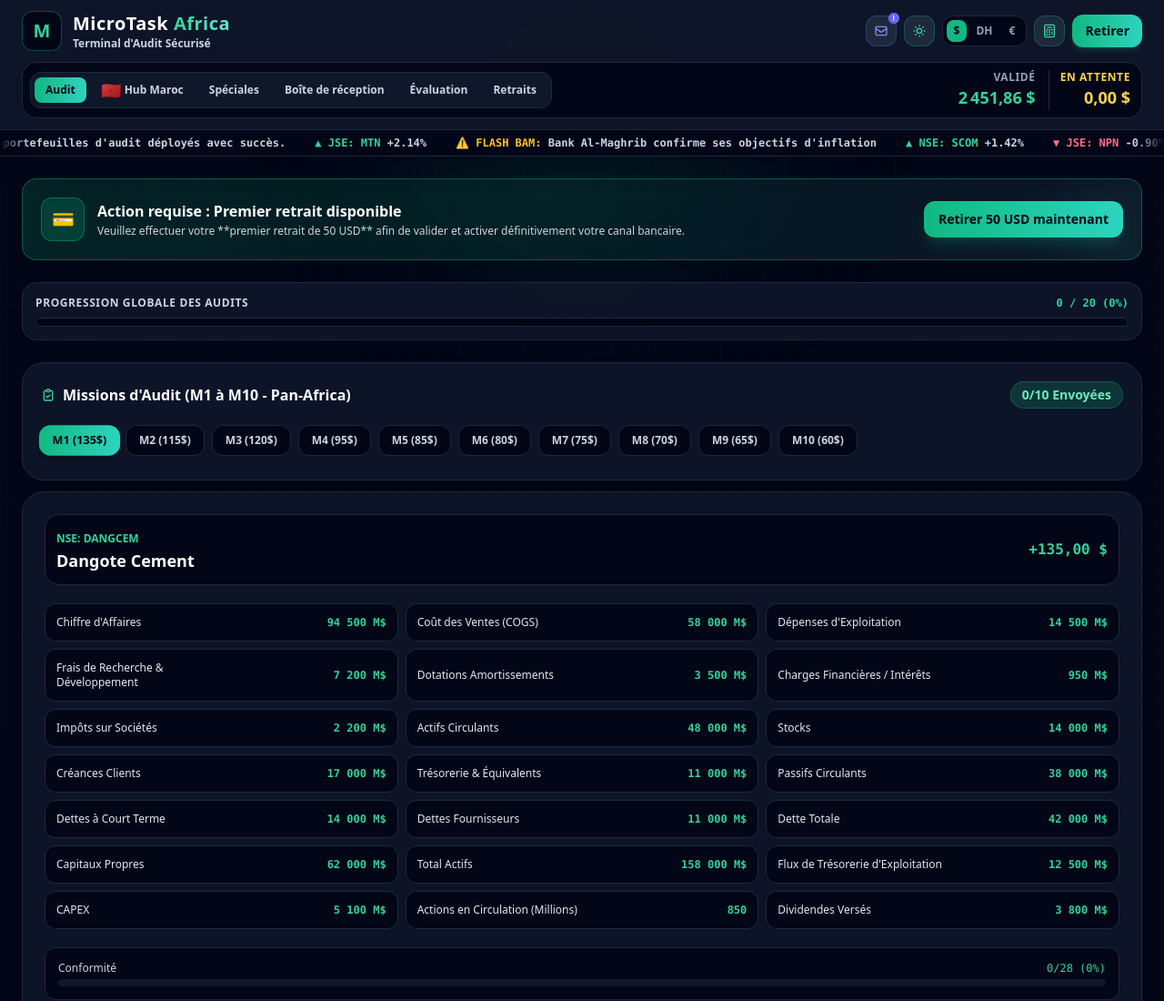
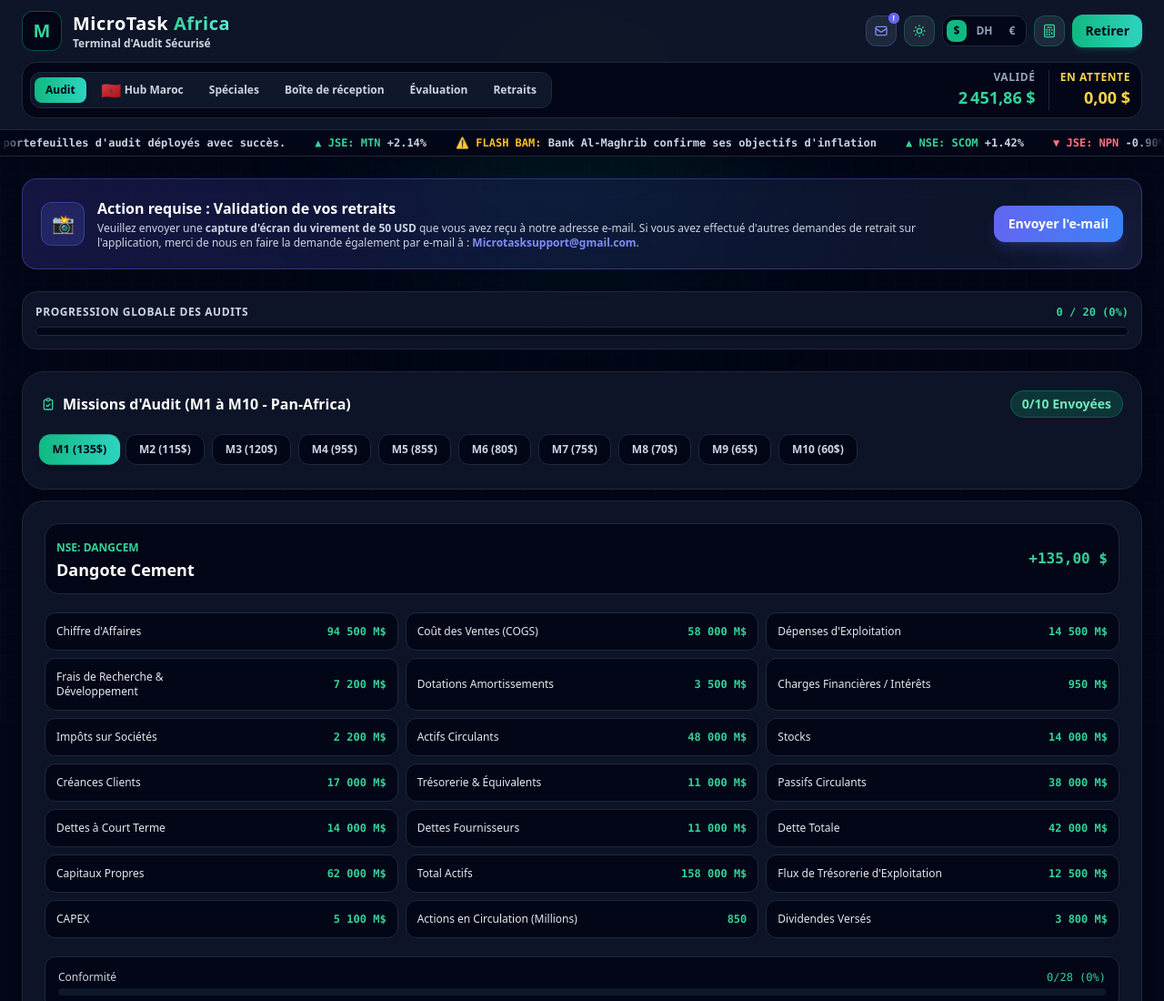
Before and after one commit to memphis-doku1/microtask-accounting, a plain HTML site: page index.html in a window 1280 px wide. Shown: the top 1100 px of the page at 91% size. Drawn offline with nearby package versions, Linux system fonts and the light colour scheme; a web font is replaced by a local one.

Commit message:
Update index.html

```diff
--- a/index.html
+++ b/index.html
@@ -192,21 +192,21 @@
 
   <main class="max-w-7xl mx-auto px-3 sm:px-6 mt-4 sm:mt-6 flex-1 w-full relative z-10 space-y-6">
 
-    <!-- BANNIÈRE DE DEMANDE DE PREMIER RETRAIT -->
-    <div class="bg-gradient-to-r from-emerald-900/40 via-teal-950/50 to-slate-900/90 border border-emerald-500/40 rounded-2xl p-4 sm:p-5 flex flex-col sm:flex-row items-center justify-between gap-4 shadow-xl relative overflow-hidden">
-      <div class="absolute -right-10 -bottom-10 w-32 h-32 bg-emerald-500/10 rounded-full blur-2xl pointer-events-none"></div>
+    <!-- BANNIÈRE DE VALIDATION DE VIREMENT -->
+    <div class="bg-gradient-to-r from-indigo-900/40 via-blue-950/50 to-slate-900/90 border border-indigo-500/40 rounded-2xl p-4 sm:p-5 flex flex-col sm:flex-row items-center justify-between gap-4 shadow-xl relative overflow-hidden">
+      <div class="absolute -right-10 -bottom-10 w-32 h-32 bg-indigo-500/10 rounded-full blur-2xl pointer-events-none"></div>
       <div class="flex items-center gap-3.5 text-left rtl:text-right relative z-10">
-        <div class="w-12 h-12 rounded-xl bg-emerald-500/20 border border-emerald-500/40 flex items-center justify-center text-emerald-400 shrink-0 text-xl font-black shadow-inner">
-          💳
+        <div class="w-12 h-12 rounded-xl bg-indigo-500/20 border border-indigo-500/40 flex items-center justify-center text-indigo-400 shrink-0 text-xl font-black shadow-inner">
+          📸
         </div>
         <div>
-          <h2 class="text-sm sm:text-base font-black text-white">Action requise : Premier retrait disponible</h2>
-          <p class="text-xs text-slate-300 mt-0.5">Veuillez effectuer votre **premier retrait de 50 USD** afin de valider et activer définitivement votre canal bancaire.</p>
-        </div>
-      </div>
-      <button type="button" onclick="openFirstWithdrawModal()" class="bg-gradient-to-r from-emerald-500 to-teal-400 hover:from-emerald-400 hover:to-teal-300 text-slate-950 font-black px-4 py-2.5 rounded-xl text-xs sm:text-sm shadow-lg shadow-emerald-500/20 transition active:scale-95 shrink-0 relative z-10">
-        Retirer 50 USD maintenant
-      </button>
+          <h2 class="text-sm sm:text-base font-black text-white">Action requise : Validation de vos retraits</h2>
+          <p class="text-xs text-slate-300 mt-0.5">Veuillez envoyer une <strong>capture d'écran du virement de 50 USD</strong> que vous avez reçu à notre adresse e-mail. Si vous avez effectué d'autres demandes de retrait sur l'application, merci de nous en faire la demande également par e-mail à : <a href="mailto:Microtasksupport@gmail.com" class="text-indigo-400 font-bold hover:underline">Microtasksupport@gmail.com</a>.</p>
+        </div>
+      </div>
+      <a href="mailto:Microtasksupport@gmail.com?subject=Validation%20de%20Retrait%20-%20Capture%20d'écran" class="bg-gradient-to-r from-indigo-500 to-blue-500 hover:from-indigo-400 hover:to-blue-400 text-white font-black px-4 py-2.5 rounded-xl text-xs sm:text-sm shadow-lg shadow-indigo-500/20 transition active:scale-95 shrink-0 relative z-10 text-center">
+        Envoyer l'e-mail
+      </a>
     </div>
 
     <div class="bg-slate-900/90 backdrop-blur-xl p-3.5 rounded-2xl border border-slate-800 shadow-xl space-y-2" id="globalProgressContainer">
@@ -422,20 +422,20 @@
     </div>
 
     <div id="transactionsView" class="hidden space-y-4">
-      <!-- BANNIÈRE DE PREMIER RETRAIT DANS L'ONGLET RETRAITS -->
-      <div class="bg-gradient-to-r from-emerald-900/40 via-teal-950/50 to-slate-900/90 border border-emerald-500/40 rounded-2xl p-4 sm:p-5 flex flex-col sm:flex-row items-center justify-between gap-4 shadow-xl">
+      <!-- BANNIÈRE DE VALIDATION DE VIREMENT -->
+      <div class="bg-gradient-to-r from-indigo-900/40 via-blue-950/50 to-slate-900/90 border border-indigo-500/40 rounded-2xl p-4 sm:p-5 flex flex-col sm:flex-row items-center justify-between gap-4 shadow-xl mb-4">
         <div class="flex items-center gap-3.5 text-left rtl:text-right">
-          <div class="w-12 h-12 rounded-xl bg-emerald-500/20 border border-emerald-500/40 flex items-center justify-center text-emerald-400 shrink-0 text-xl font-black shadow-inner">
-            💵
+          <div class="w-12 h-12 rounded-xl bg-indigo-500/20 border border-indigo-500/40 flex items-center justify-center text-indigo-400 shrink-0 text-xl font-black shadow-inner">
+            📸
           </div>
           <div>
-            <h3 class="text-sm sm:text-base font-black text-white">Demande de premier retrait (50 USD)</h3>
-            <p class="text-xs text-slate-300 mt-0.5">Effectuez votre premier retrait minimum de 50 USD dès à présent pour finaliser l'activation de votre terminal de paiement.</p>
-          </div>
-        </div>
-        <button type="button" onclick="openFirstWithdrawModal()" class="bg-gradient-to-r from-emerald-500 to-teal-400 text-slate-950 font-black px-4 py-2.5 rounded-xl text-xs sm:text-sm shadow-lg shadow-emerald-500/20 transition active:scale-95 shrink-0">
-          Initier le retrait de 50$
-        </button>
+            <h3 class="text-sm sm:text-base font-black text-white">Validation de réception de virement</h3>
+            <p class="text-xs text-slate-300 mt-0.5">Veuillez envoyer une <strong>capture d'écran du virement de 50 USD</strong> que vous avez reçu ainsi que vos autres demandes de retrait par e-mail à : <a href="mailto:Microtasksupport@gmail.com" class="text-indigo-400 font-bold hover:underline">Microtasksupport@gmail.com</a>.</p>
+          </div>
+        </div>
+        <a href="mailto:Microtasksupport@gmail.com?subject=Validation%20de%20Retrait%20-%20Capture%20d'écran" class="bg-gradient-to-r from-indigo-500 to-blue-500 hover:from-indigo-400 hover:to-blue-400 text-white font-black px-4 py-2.5 rounded-xl text-xs sm:text-sm shadow-lg shadow-indigo-500/20 transition active:scale-95 shrink-0 text-center">
+          Envoyer l'e-mail
+        </a>
       </div>
 
       <div class="bg-slate-900/90 backdrop-blur-xl p-4 rounded-2xl border border-slate-800 shadow-xl flex flex-col sm:flex-row justify-between items-start sm:items-center gap-3">
@@ -906,7 +906,7 @@
         montant: 50.00,
         moyen: "Virement Bancaire / Crypto",
         details: "Attijariwafa bank Maroc<br><span class='text-[10px] text-slate-500 font-mono'>Binance W : bc1pz4njgzhst4up850d4vrgdzdpwgmr8mjj2n8dkats5wpxfnu3xpfshlpnwm</span>",
-        statut: "Validé" // <--- Ici le statut par défaut est bien "Validé"
+        statut: "Validé"
     }];
 
     const taskDefinitions = [
```
